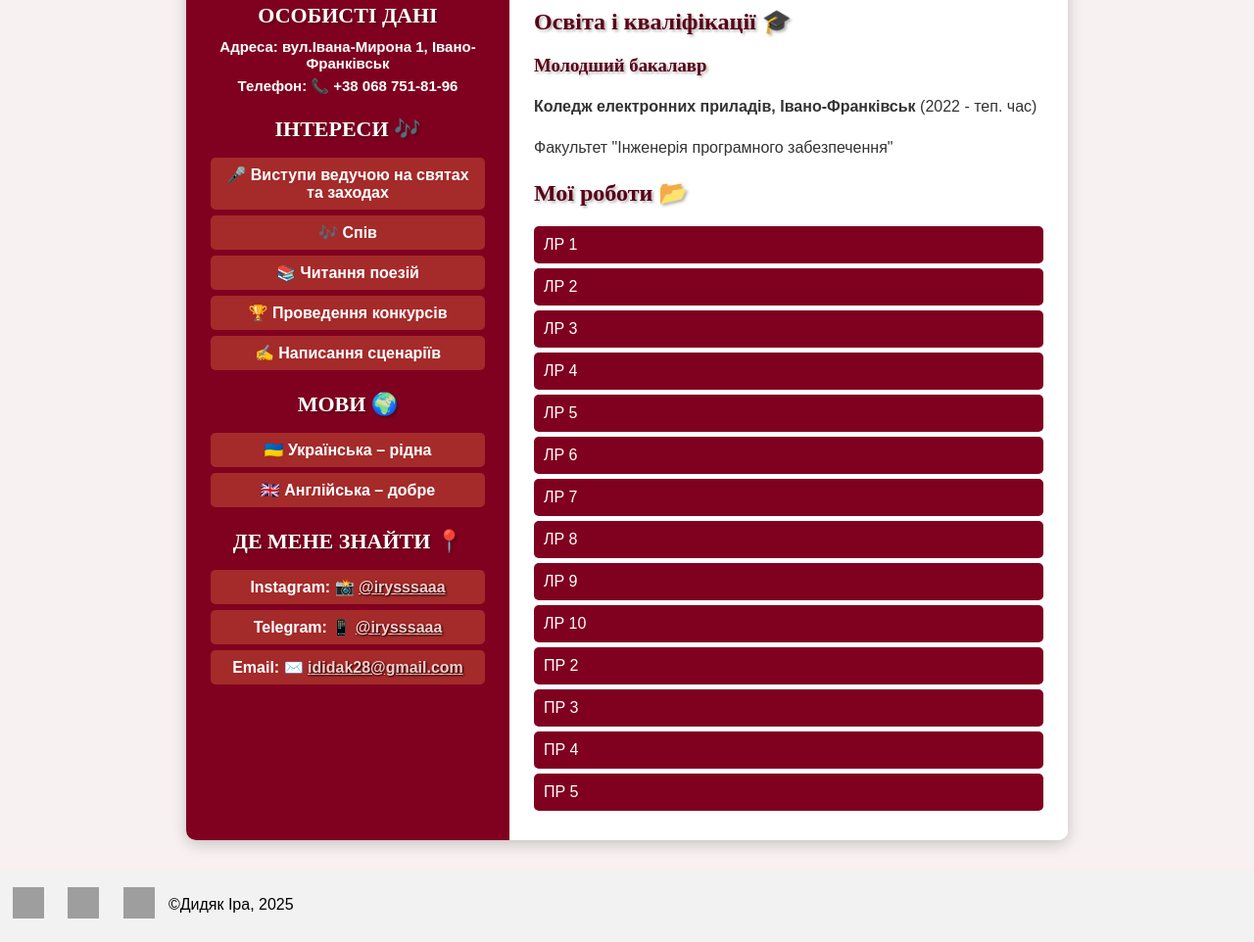
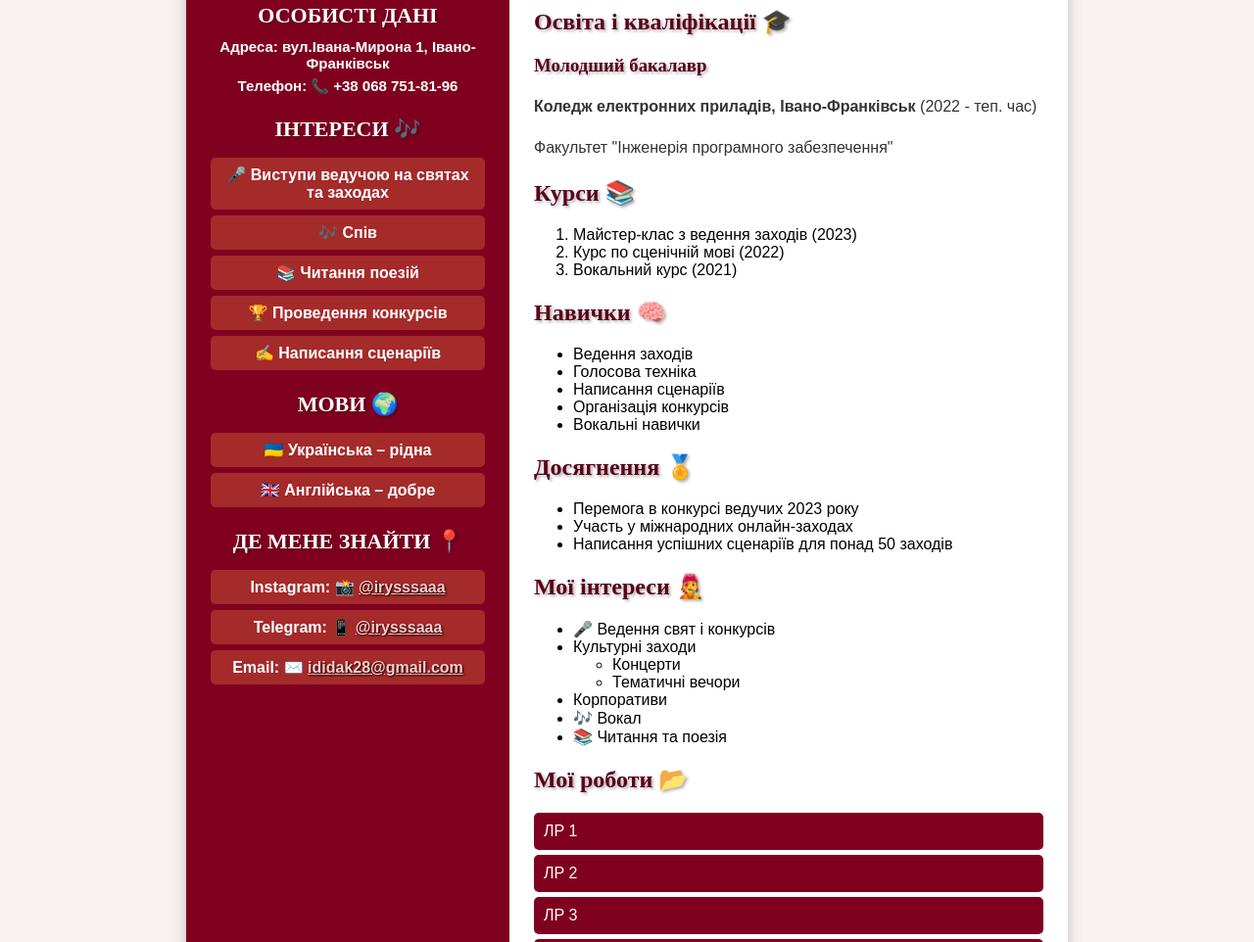
Before and after one commit to irysssaaa/irysssaaa.github.io, a plain HTML site: page index.html in a window 1280 px wide. Shown: the part 392-1354 px from the top of the page at 98% size. Drawn offline with Linux system fonts and the light colour scheme; grey boxes are pictures that could not be loaded.

Commit message:
Update index.html

```diff
--- a/index.html
+++ b/index.html
@@ -75,8 +75,56 @@
             <p>Факультет "Інженерія програмного забезпечення"</p>
         </section>
 
+        <!-- ДОДАНІ СПИСКИ -->
+        <section>
+            <h2>Курси 📚</h2>
+            <ol>
+                <li>Майстер-клас з ведення заходів (2023)</li>
+                <li>Курс по сценічній мові (2022)</li>
+                <li>Вокальний курс (2021)</li>
+            </ol>
+        </section>
+
+        <section>
+            <h2>Навички 🧠</h2>
+            <ul>
+                <li>Ведення заходів</li>
+                <li>Голосова техніка</li>
+                <li>Написання сценаріїв</li>
+                <li>Організація конкурсів</li>
+                <li>Вокальні навички</li>
+            </ul>
+        </section>
+
+        <section>
+            <h2>Досягнення 🏅</h2>
+            <ul>
+                <li>Перемога в конкурсі ведучих 2023 року</li>
+                <li>Участь у міжнародних онлайн-заходах</li>
+                <li>Написання успішних сценаріїв для понад 50 заходів</li>
+            </ul>
+        </section>
+
+        <section>
+            <h2>Мої інтереси 🧑‍🎤</h2>
+            <ul>
+                <li>🎤 Ведення свят і конкурсів</li>
+                <li>
+                    Культурні заходи
+                    <ul>
+                        <li>Концерти</li>
+                        <li>Тематичні вечори</li>
+                    </ul>
+                </li>
+                <li>Корпоративи</li>
+                <li>🎶 Вокал</li>
+                <li>📚 Читання та поезія</li>
+            </ul>
+        </section>
+
         <section id="portfolio">
             <h2>Мої роботи 📂</h2>
+            <!-- кнопки з роботами -->
             <button class="accordion">ЛР 1</button>
             <div class="panel"><a href="lr 1/index.html" target="_blank">Відкрити</a></div>
             <button class="accordion">ЛР 2</button>
@@ -137,7 +185,6 @@
 </main>
 
 <footer class="basement">
-
     <table>
         <tr>
             <td>
@@ -148,7 +195,6 @@
             <td>©Дидяк Іра, 2025</td>
         </tr>
     </table>
-
 </footer>
 
 <script>
```
